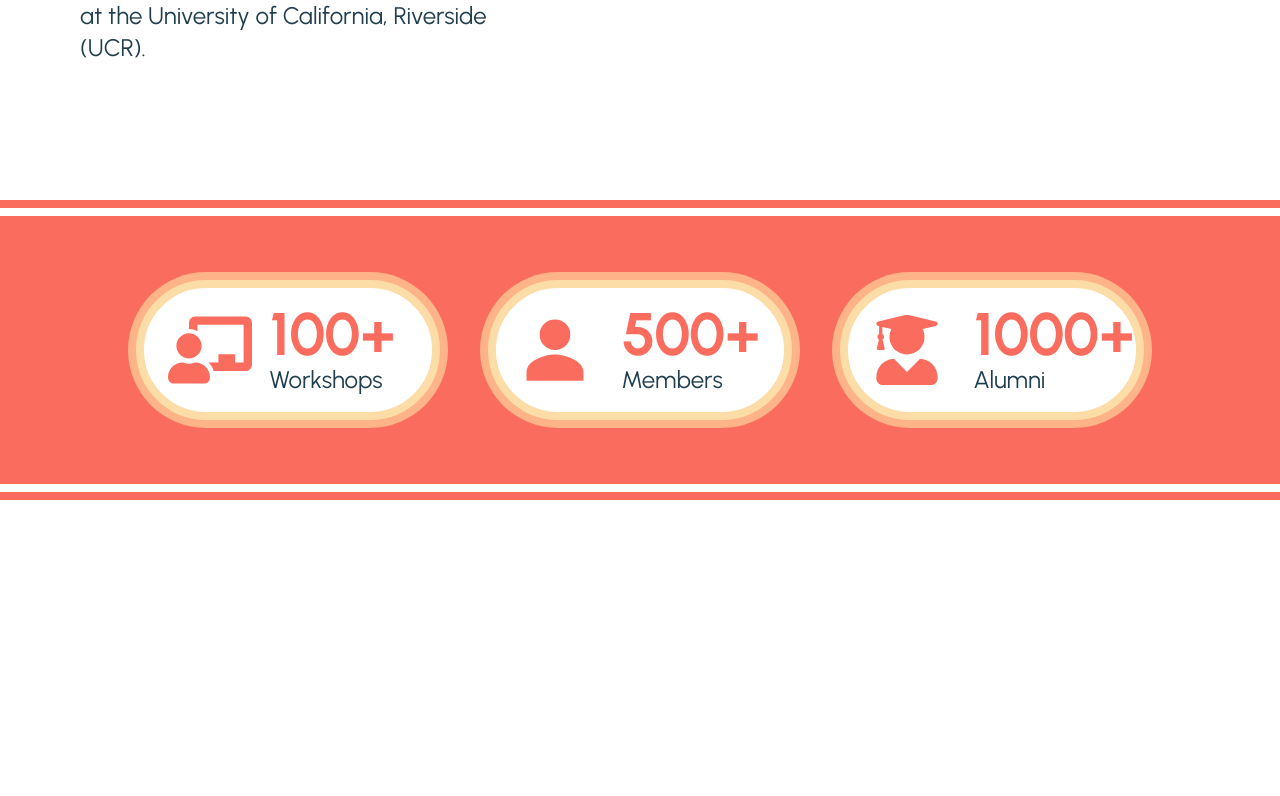
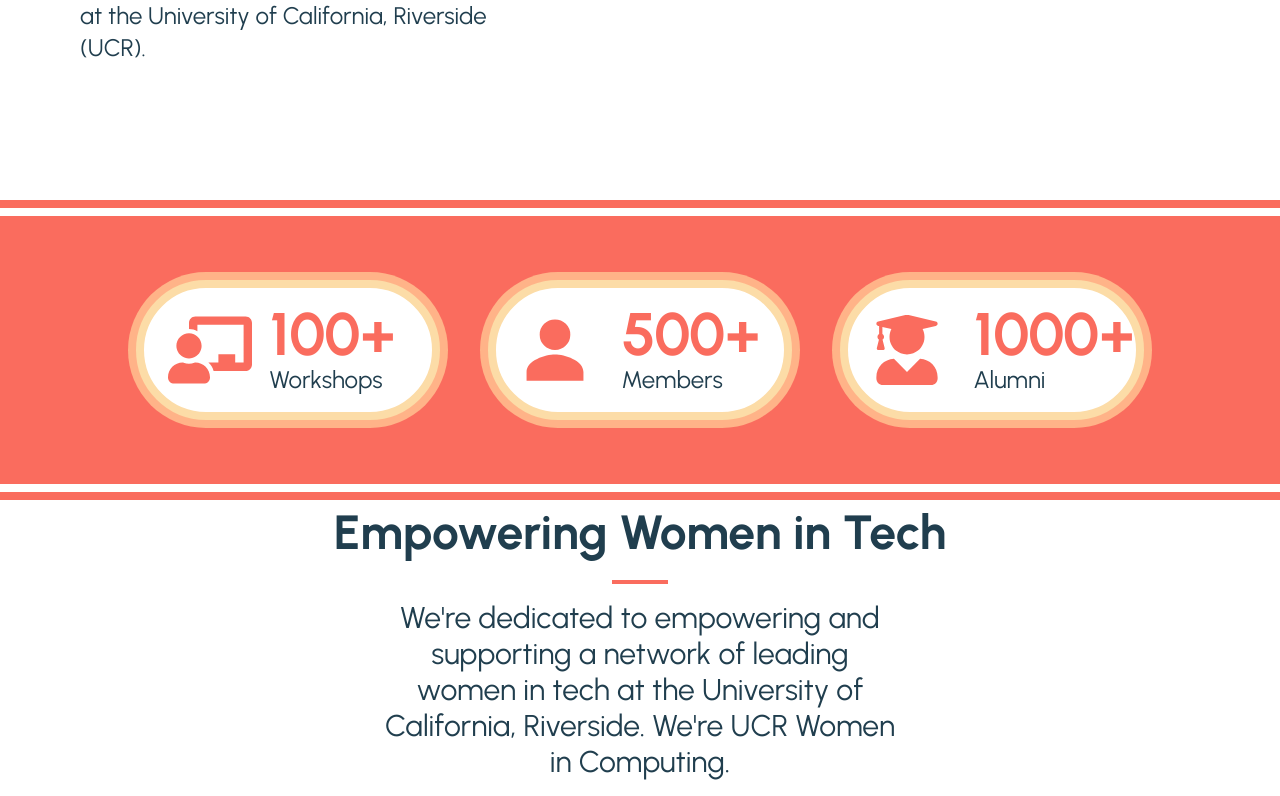
Before and after one commit to acm-ucr/winc-website, a Next.js app: page /home in a window 1280 px wide. Shown: the part 412-1208 px from the top of the page. Before the commit the page ends 920 px from the top, so only its background shows below. Built offline with nearby package versions, Linux system fonts and the light colour scheme.

Commit message:
fixed Empower and page.js

```diff
--- a/src/app/home/page.js
+++ b/src/app/home/page.js
@@ -1,12 +1,14 @@
 import Title from "@/components/Title";
 import Stats from "@/components/home/Stats";
 import Introduction from "@/components/home/Introduction";
+import Empower from "@/components/home/Empower";
 const Home = () => {
   return (
     <>
       <Title text="Home" textcolor="text-winc-black" />
       <Introduction />
       <Stats />
+      <Empower />
     </>
   );
 };
--- a/src/components/home/Empower.js
+++ b/src/components/home/Empower.js
@@ -1,17 +1,21 @@
 import React from "react";
 import Title from "@/components/Title";
+import Row from "react-bootstrap/Row";
+import Col from "react-bootstrap/Col";
 
 const Empower = () => {
   return (
-    <div className="flex items-center justify-center flex-col">
-      <Title text="Empowering Women in Tech" textcolor="text-winc-black" />
-      <div className="bg-winc-pink w-14 h-1 mt-4"></div>
-      <p className="w-2/5 mt-3 text-center text-3xl text-winc-black">
-        We&#39;re dedicated to empowering and supporting a network of leading
-        women in tech at the University of California, Riverside. We&#39;re UCR
-        Women in Computing.
-      </p>
-    </div>
+    <Row>
+      <Col className="flex justify-center items-center flex-col">
+        <Title text="Empowering Women in Tech" textcolor="text-winc-black" />
+        <div className="bg-winc-pink w-14 h-1 mt-4"></div>
+        <p className="w-2/5 mt-3 text-center text-3xl text-winc-black">
+          We&#39;re dedicated to empowering and supporting a network of leading
+          women in tech at the University of California, Riverside. We&#39;re
+          UCR Women in Computing.
+        </p>
+      </Col>
+    </Row>
   );
 };
 
```
